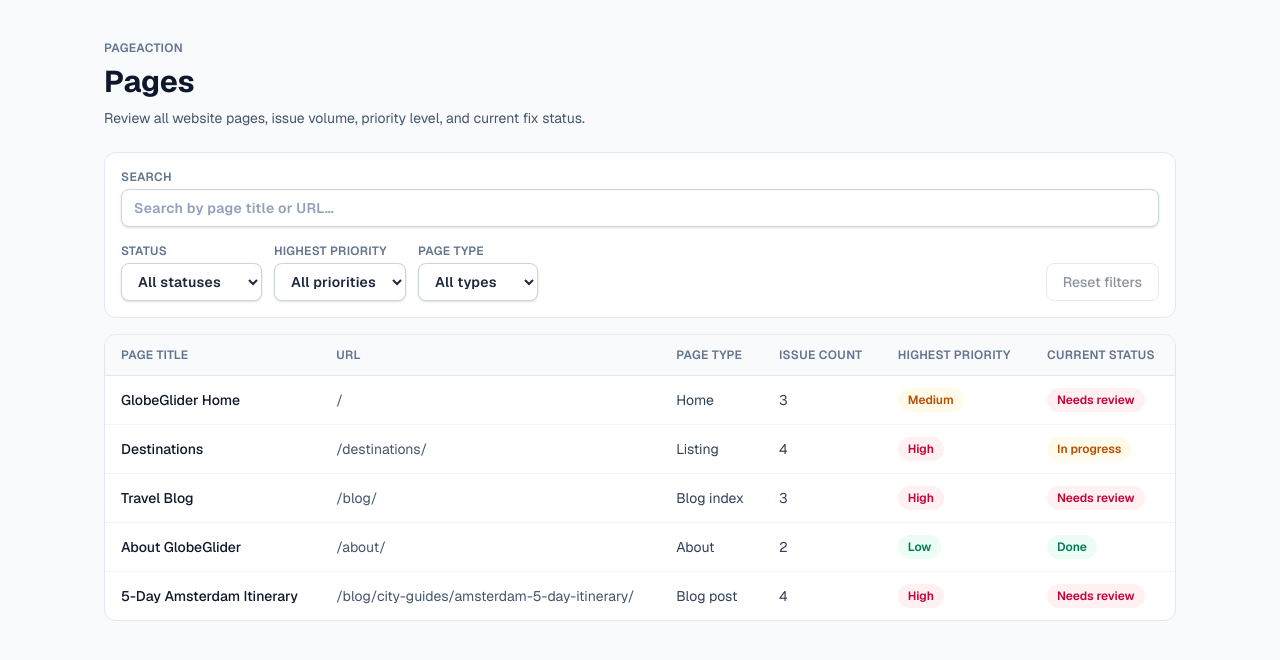
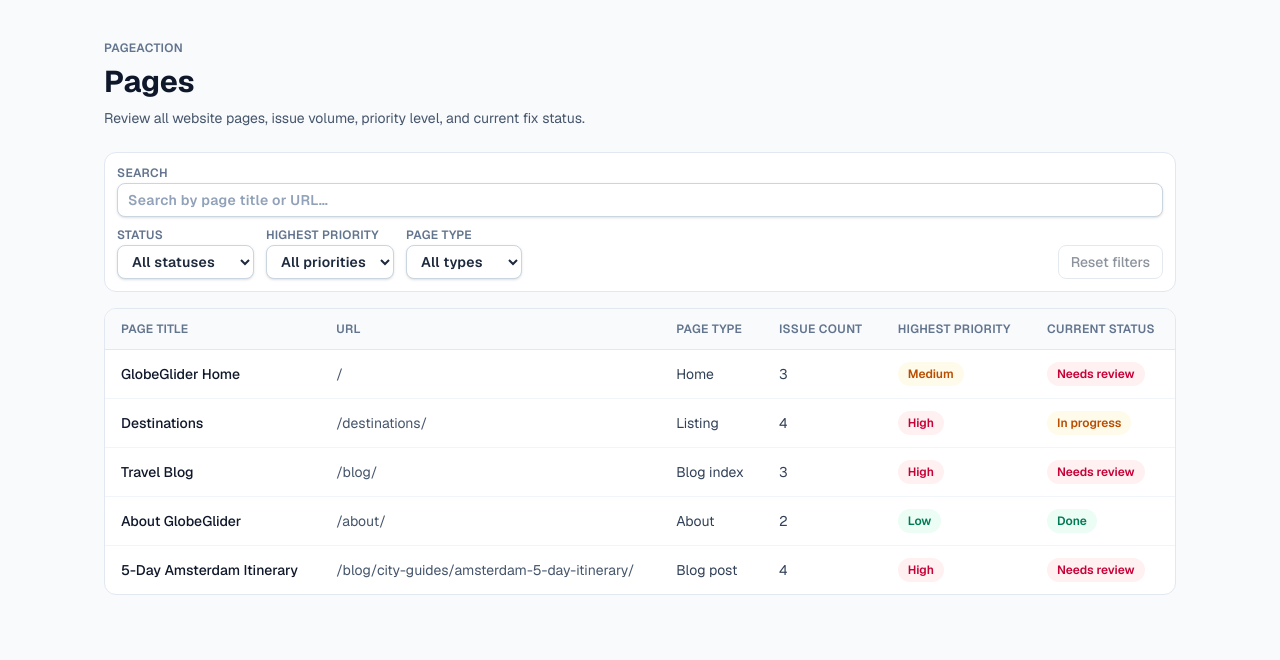
Before and after one commit to nmrtsnh/PageAction, a Next.js app: page /pages in a window 1280 px wide. Shown: the top 660 px of the page. Built offline with nearby package versions, Linux system fonts and the light colour scheme.

Commit message:
Tighten pages dashboard filter layout

```diff
--- a/src/components/dashboard/pages-view.tsx
+++ b/src/components/dashboard/pages-view.tsx
@@ -77,15 +77,15 @@ export function PagesView({ rows }: PagesViewProps) {
   }
 
   const selectClassName =
-    "rounded-lg border border-slate-300 bg-white px-3 py-2 text-sm text-slate-800 shadow-sm focus:border-slate-400 focus:outline-none focus:ring-1 focus:ring-slate-300";
+    "rounded-lg border border-slate-300 bg-white px-2.5 py-1.5 text-sm text-slate-800 shadow-sm focus:border-slate-400 focus:outline-none focus:ring-1 focus:ring-slate-300";
 
   const inputClassName =
-    "w-full min-w-0 rounded-lg border border-slate-300 bg-white px-3 py-2 text-sm text-slate-800 shadow-sm placeholder:text-slate-400 focus:border-slate-400 focus:outline-none focus:ring-1 focus:ring-slate-300 sm:min-w-[16rem]";
+    "w-full min-w-0 rounded-lg border border-slate-300 bg-white px-2.5 py-1.5 text-sm text-slate-800 shadow-sm placeholder:text-slate-400 focus:border-slate-400 focus:outline-none focus:ring-1 focus:ring-slate-300 sm:min-w-[16rem]";
 
   return (
     <div>
-      <div className="mb-4 flex flex-col gap-4 rounded-xl border border-slate-200 bg-white p-4">
-        <label className="flex w-full flex-col gap-1 text-xs font-semibold uppercase tracking-wide text-slate-500">
+      <div className="mb-4 flex flex-col gap-2.5 rounded-xl border border-slate-200 bg-white p-3">
+        <label className="flex w-full flex-col gap-0.5 text-xs font-semibold uppercase tracking-wide text-slate-500">
           Search
           <input
             type="search"
@@ -96,9 +96,9 @@ export function PagesView({ rows }: PagesViewProps) {
             autoComplete="off"
           />
         </label>
-        <div className="flex flex-col gap-4 sm:flex-row sm:flex-wrap sm:items-end sm:justify-between">
-        <div className="flex flex-col gap-3 sm:flex-row sm:flex-wrap sm:items-end">
-          <label className="flex flex-col gap-1 text-xs font-semibold uppercase tracking-wide text-slate-500">
+        <div className="flex flex-col gap-2 sm:flex-row sm:flex-nowrap sm:items-end sm:justify-between sm:gap-3">
+          <div className="flex min-w-0 flex-1 flex-col gap-2 sm:flex-row sm:flex-wrap sm:items-end sm:gap-x-3 sm:gap-y-2">
+            <label className="flex flex-col gap-0.5 text-xs font-semibold uppercase tracking-wide text-slate-500">
               Status
               <select
                 className={selectClassName}
@@ -115,7 +115,7 @@ export function PagesView({ rows }: PagesViewProps) {
                 ))}
               </select>
             </label>
-          <label className="flex flex-col gap-1 text-xs font-semibold uppercase tracking-wide text-slate-500">
+            <label className="flex flex-col gap-0.5 text-xs font-semibold uppercase tracking-wide text-slate-500">
               Highest priority
               <select
                 className={selectClassName}
@@ -132,7 +132,7 @@ export function PagesView({ rows }: PagesViewProps) {
                 ))}
               </select>
             </label>
-          <label className="flex flex-col gap-1 text-xs font-semibold uppercase tracking-wide text-slate-500">
+            <label className="flex flex-col gap-0.5 text-xs font-semibold uppercase tracking-wide text-slate-500">
               Page type
               <select
                 className={selectClassName}
@@ -154,7 +154,7 @@ export function PagesView({ rows }: PagesViewProps) {
             type="button"
             onClick={resetFilters}
             disabled={!hasActiveFilters}
-          className="inline-flex items-center justify-center rounded-lg border border-slate-300 bg-white px-4 py-2 text-sm font-medium text-slate-800 transition hover:bg-slate-100 disabled:cursor-not-allowed disabled:opacity-50"
+            className="inline-flex shrink-0 items-center justify-center self-start rounded-lg border border-slate-300 bg-white px-3 py-1.5 text-sm font-medium text-slate-800 transition hover:bg-slate-100 disabled:cursor-not-allowed disabled:opacity-50 sm:self-end"
           >
             Reset filters
           </button>
```
Lines whose indentation alone changed are shown as unchanged.
